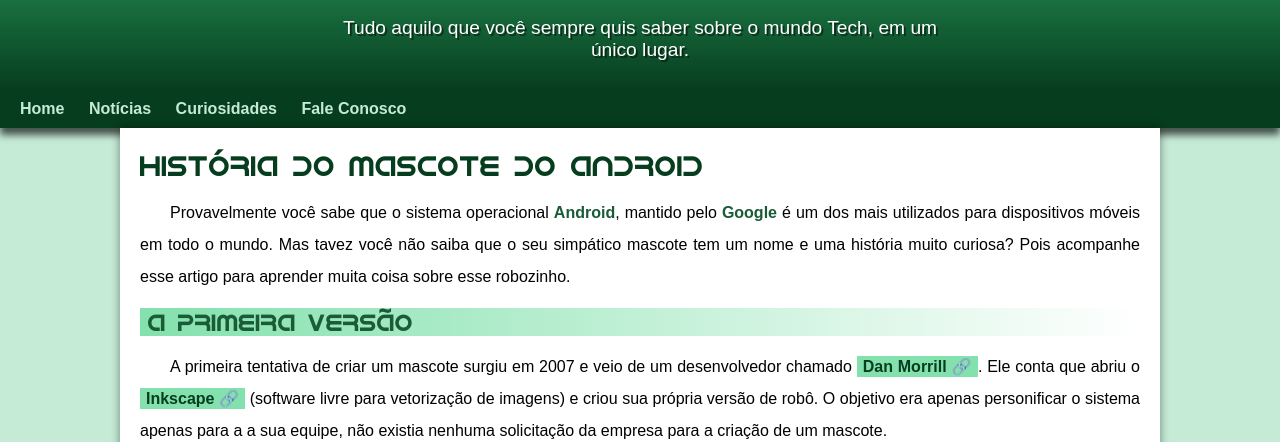
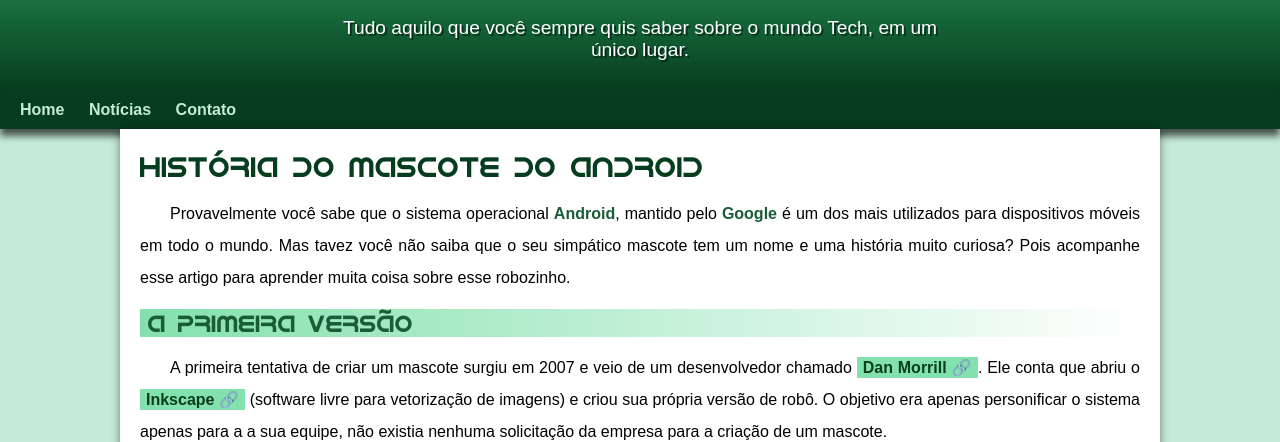
Before and after one commit to WilderNeves/pojeto-android, a plain HTML site: page index.html in a window 1280 px wide. Shown: the part 100-542 px from the top of the page. Drawn offline with Linux system fonts and the light colour scheme.

Commit message:
problema de padding corrigido

```diff
--- a/estilo/style.css
+++ b/estilo/style.css
@@ -59,7 +59,7 @@
     padding-left: 10px;
     padding-right: 10px;
     margin: auto;
-    margin-bottom: 20px;
+    padding-bottom: 30px;
     text-shadow: 2px 2px rgba(0, 0, 0, 0.486);
 }
 
--- a/index.html
+++ b/index.html
@@ -15,8 +15,7 @@
     <nav>
         <a href="">Home</a>
         <a href="">Notícias</a>
-        <a href="">Curiosidades</a>
-        <a href="">Fale Conosco</a>
+        <a href="">Contato</a>
     </nav>
     <main>
        <article>
```
